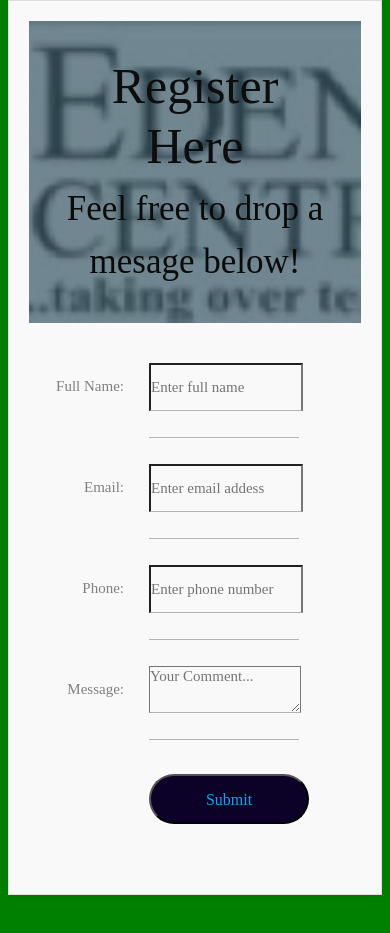
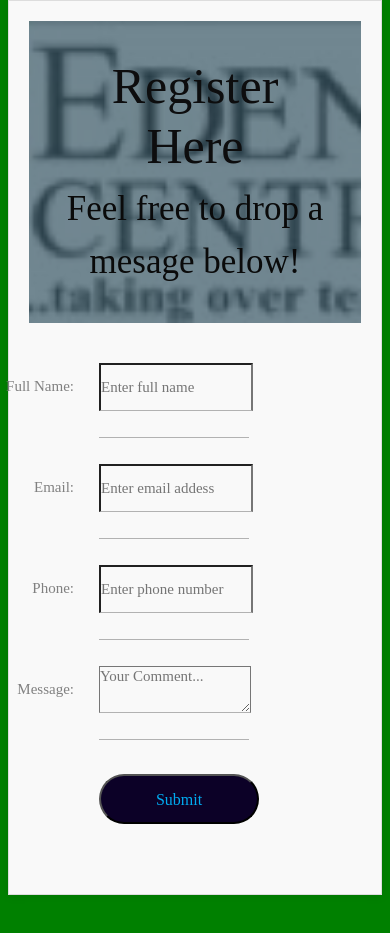
Before and after one commit to Amos-T/PresencePlus, a plain HTML site: page index.html in a window 390 px wide. Shown: the part 753-1686 px from the top of the page. Drawn offline with Linux system fonts and the light colour scheme.

Commit message:
updating form

```diff
--- a/style.css
+++ b/style.css
@@ -214,7 +214,7 @@ a{
 @media screen and (max-width: 500px){
     .validate-form{
         width: 300px;
-        padding: 40px 80px 50px 120px;
+        padding: 40px 80px 50px 70px;
     }
 
     .validate{
```
